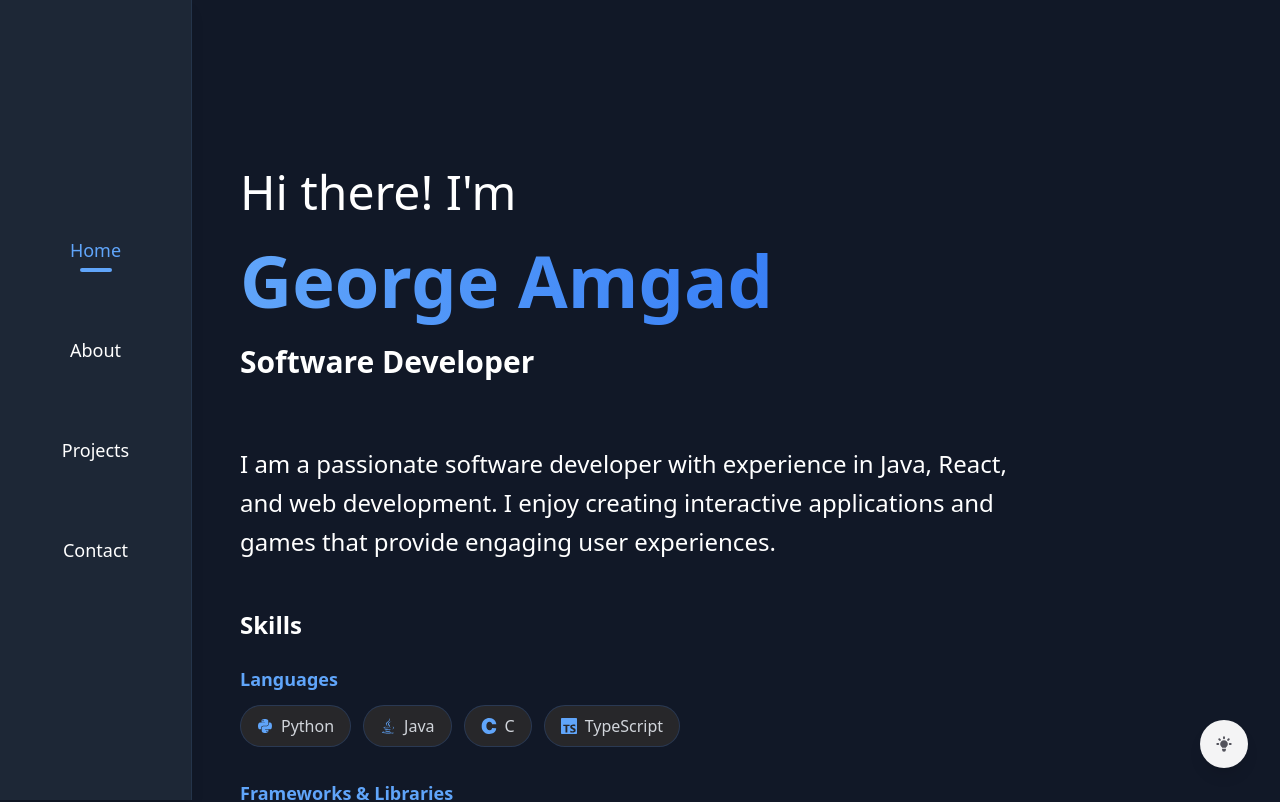
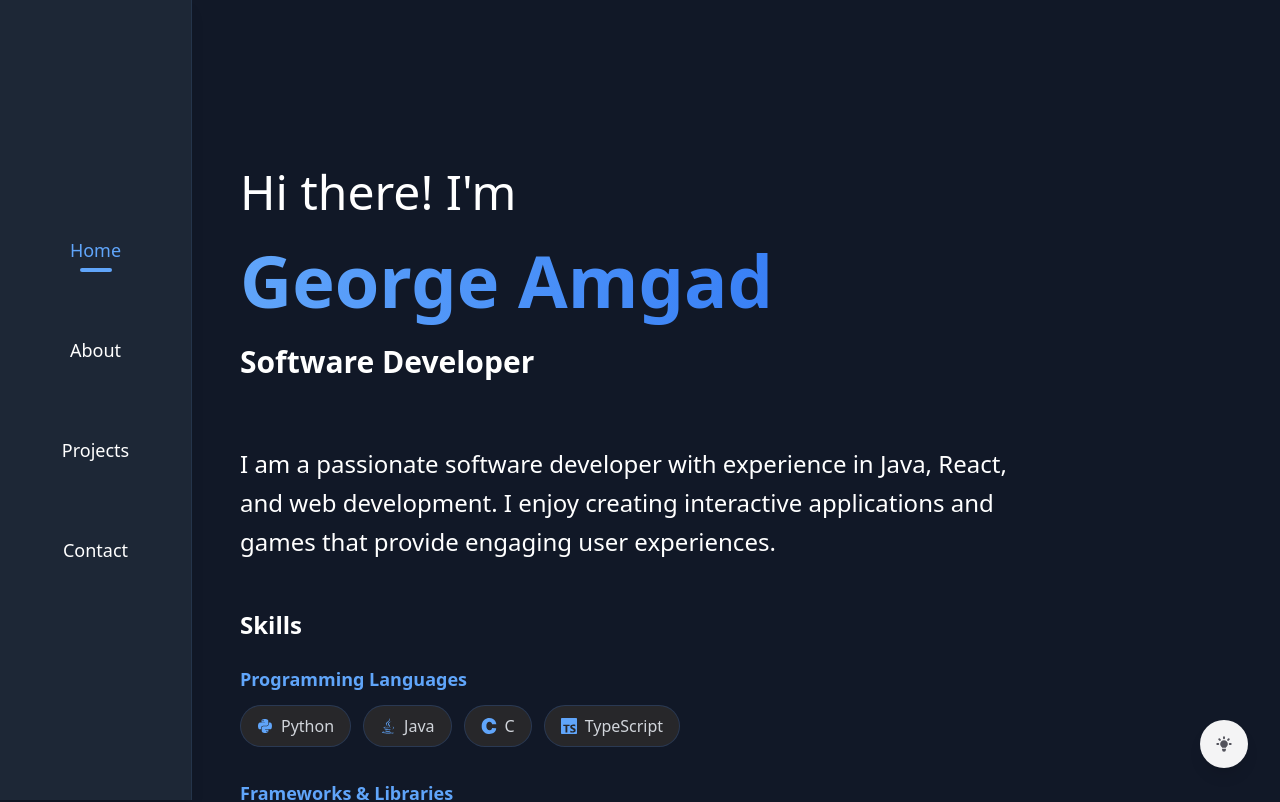
Before and after one commit to George140105/portfolio, a Next.js app in the folder portfolio/: page / in a window 1280 px wide. Shown: the top 802 px of the page. Built offline with nearby package versions, Linux system fonts and the light colour scheme.

Commit message:
minor change

```diff
--- a/portfolio/src/components/About.tsx
+++ b/portfolio/src/components/About.tsx
@@ -41,7 +41,7 @@ const About = () => {
             <div className="space-y-8">
               <div>
                 <h4 className="text-lg font-semibold text-blue-400 mb-3">
-                  Languages
+                  Programming Languages
                 </h4>
                 <ul className="flex flex-wrap gap-3">
                   <li className="flex items-center px-4 py-2 rounded-full bg-zinc-800 border border-blue-500/20 hover:border-blue-500/40 transition-colors">
```
